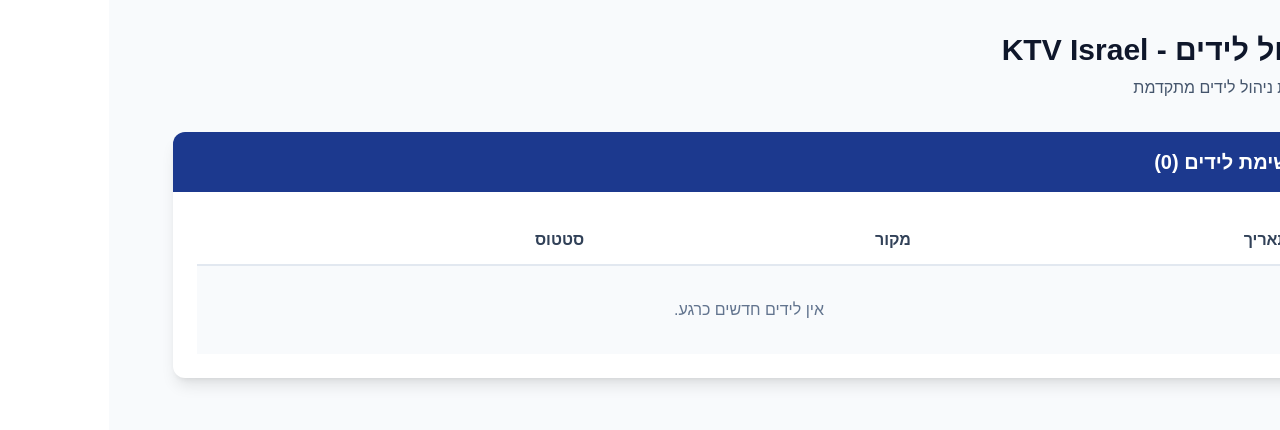
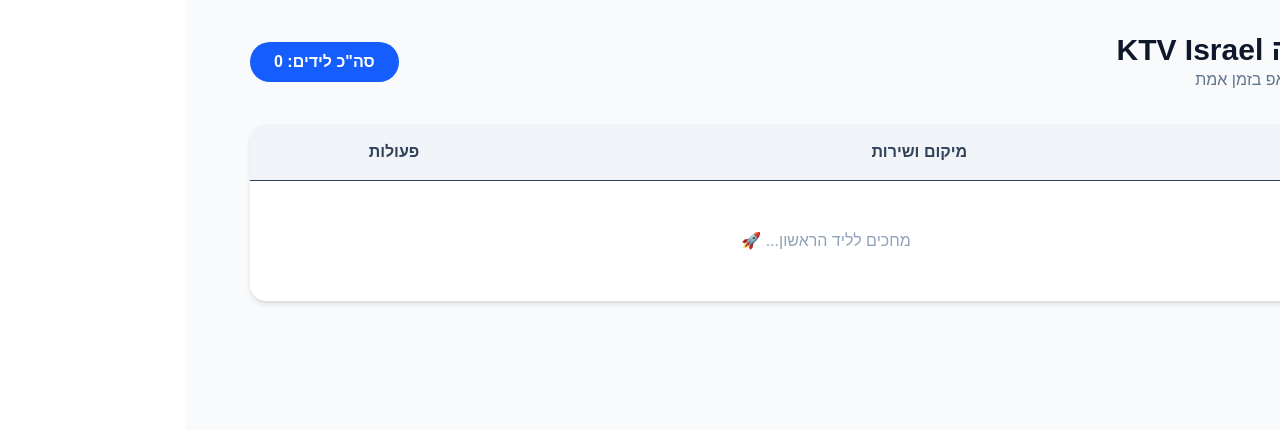
Before and after one commit to yuvalbh12/ktv-site, a Next.js app: page /admin in a window 1280 px wide. Shown: the top 430 px of the page. Built offline with nearby package versions, Linux system fonts and the light colour scheme.

Commit message:
style: professional admin dashboard with lead decoding and delete option

```diff
--- a/app/admin/page.tsx
+++ b/app/admin/page.tsx
@@ -1,68 +1,64 @@
 'use client';
 import { useState, useEffect } from 'react';
 
-interface Lead {
-  date: string;
-  source: string;
-  status: string;
-}
+export default function AdminPage() {
+  const [leads, setLeads] = useState([]);
 
-export default function AdminPage() {
-  const [leads, setLeads] = useState<Lead[]>([]);
-
-  // טעינה מהזכרון בטעינת הדף
   useEffect(() => {
-    if (typeof window !== 'undefined') {
     const saved = localStorage.getItem('ktv_leads');
     if (saved) setLeads(JSON.parse(saved));
-    }
   }, []);
 
-  // שמירה בכל פעם שהרשימה משתנה
-  useEffect(() => {
-    if (typeof window !== 'undefined') {
-      localStorage.setItem('ktv_leads', JSON.stringify(leads));
-    }
-  }, [leads]);
+  const deleteLead = (index) => {
+    const newLeads = leads.filter((_, i) => i !== index);
+    setLeads(newLeads);
+    localStorage.setItem('ktv_leads', JSON.stringify(newLeads));
+  };
 
   return (
-    <div className="min-h-screen bg-slate-50 p-8" dir="rtl">
+    <div className="min-h-screen bg-slate-50 p-4 md:p-8" dir="rtl">
       <div className="max-w-6xl mx-auto">
-        <header className="mb-8">
-          <h1 className="text-3xl font-bold text-slate-900 mb-2">ניהול לידים - KTV Israel</h1>
-          <p className="text-slate-600">מערכת ניהול לידים מתקדמת</p>
+        <header className="flex justify-between items-center mb-8">
+          <div>
+            <h1 className="text-3xl font-bold text-slate-900">לוח בקרה KTV Israel</h1>
+            <p className="text-slate-500">ניהול פניות וואטסאפ בזמן אמת</p>
+          </div>
+          <div className="bg-blue-600 text-white px-6 py-2 rounded-full font-bold">
+            סה"כ לידים: {leads.length}
+          </div>
         </header>
 
-        <div className="bg-white shadow-lg rounded-xl overflow-hidden">
-          <div className="bg-blue-900 text-white px-6 py-4">
-            <h2 className="text-xl font-semibold">רשימת לידים ({leads.length})</h2>
-          </div>
-
-          <div className="p-6">
+        <div className="bg-white shadow-md rounded-2xl overflow-hidden">
           <table className="w-full text-right border-collapse">
             <thead>
-                <tr className="border-b-2 border-slate-200">
-                  <th className="p-3 text-right font-semibold text-slate-700">תאריך</th>
-                  <th className="p-3 text-right font-semibold text-slate-700">מקור</th>
-                  <th className="p-3 text-right font-semibold text-slate-700">סטטוס</th>
+              <tr className="bg-slate-100 text-slate-700">
+                <th className="p-4 border-b">תאריך ושעה</th>
+                <th className="p-4 border-b">מיקום ושירות</th>
+                <th className="p-4 border-b text-center">פעולות</th>
               </tr>
             </thead>
             <tbody>
               {leads.length === 0 ? (
-                  <tr>
-                    <td colSpan={3} className="p-8 text-center text-slate-500 bg-slate-50">
-                      אין לידים חדשים כרגע.
-                    </td>
-                  </tr>
+                <tr><td colSpan={3} className="p-12 text-center text-slate-400">מחכים לליד הראשון... 🚀</td></tr>
               ) : (
                 leads.map((lead, i) => (
-                    <tr key={i} className="border-b border-slate-100 hover:bg-slate-50 transition-colors">
-                      <td className="p-3 text-slate-900">{lead.date}</td>
-                      <td className="p-3 text-slate-700">{lead.source}</td>
-                      <td className="p-3">
-                        <span className="inline-block px-3 py-1 bg-green-100 text-green-800 rounded-full text-sm font-medium">
-                          {lead.status}
-                        </span>
+                  <tr key={i} className="border-b hover:bg-blue-50 transition-colors">
+                    <td className="p-4 align-top">
+                      <div className="font-medium text-slate-900">{lead.date.split(',')[0]}</div>
+                      <div className="text-xs text-slate-500">{lead.date.split(',')[1]}</div>
+                    </td>
+                    <td className="p-4">
+                      <div className="inline-block px-2 py-1 rounded bg-blue-100 text-blue-800 text-sm mb-1">
+                        {decodeURIComponent(lead.source).replace(/\//g, ' > ').substring(3)}
+                      </div>
+                    </td>
+                    <td className="p-4 text-center">
+                      <button
+                        onClick={() => deleteLead(i)}
+                        className="text-red-500 hover:bg-red-50 px-3 py-1 rounded-md text-sm border border-red-200"
+                      >
+                        מחיקה
+                      </button>
                     </td>
                   </tr>
                 ))
@@ -72,6 +68,5 @@
         </div>
       </div>
     </div>
-    </div>
   );
 }
```
Lines whose indentation alone changed are shown as unchanged.
